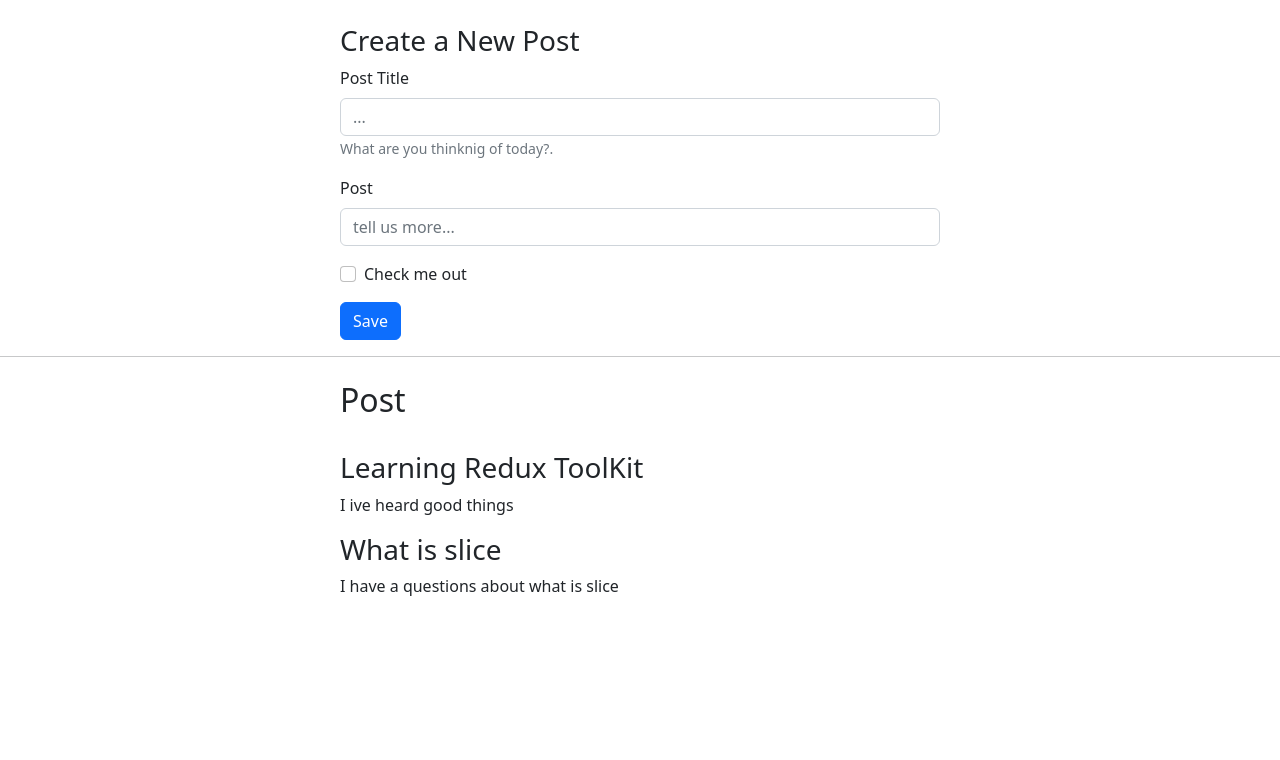
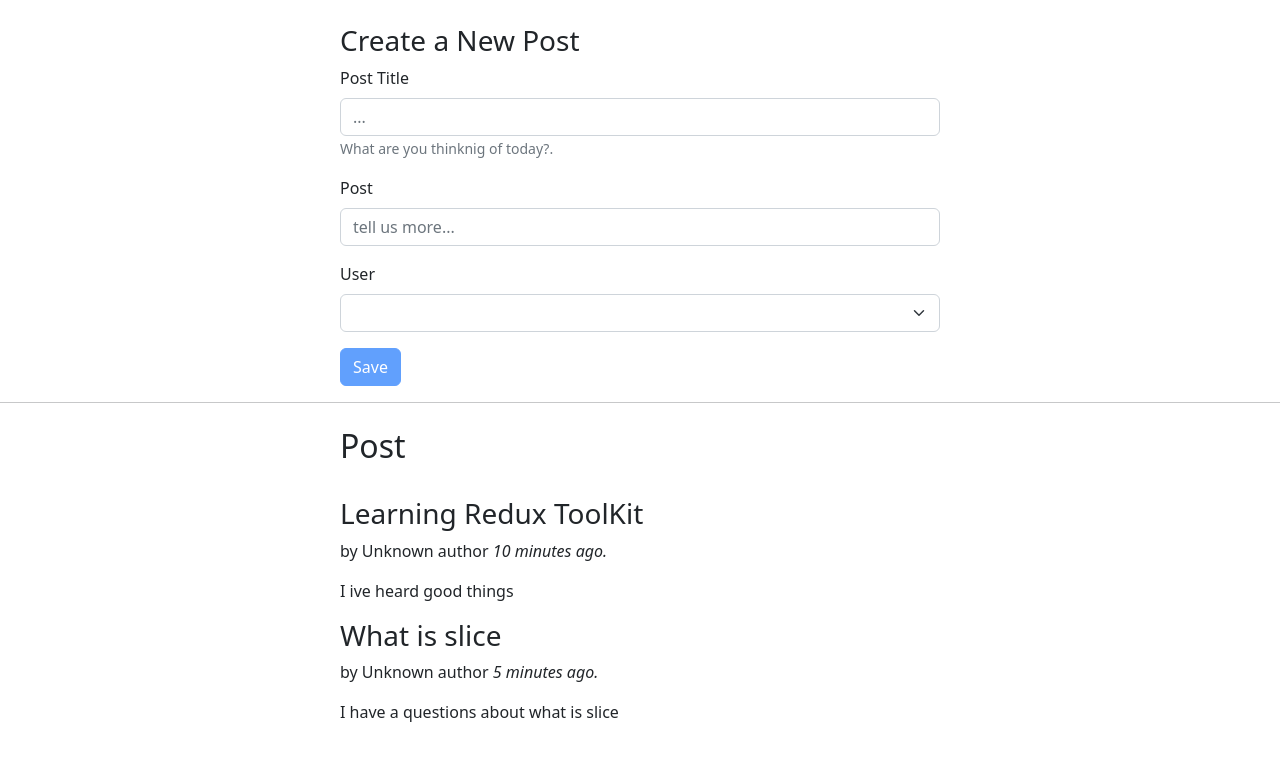
Before and after one commit to LRam10/reduxApp, a React (Create React App) app: page / in a window 1280 px wide. Shown: the top 760 px of the page. Built offline with nearby package versions, Linux system fonts and the light colour scheme.

Commit message:
author and timestamp added

```diff
--- a/package.json
+++ b/package.json
@@ -8,6 +8,7 @@
     "@testing-library/react": "^13.3.0",
     "@testing-library/user-event": "^13.5.0",
     "bootstrap": "^5.2.0",
+    "date-fns": "^2.29.1",
     "react": "^18.2.0",
     "react-bootstrap": "^2.4.0",
     "react-dom": "^18.2.0",
--- a/src/components/SubmissionForm.js
+++ b/src/components/SubmissionForm.js
@@ -1,19 +1,27 @@
 import React, { useState } from "react";
 import { Form, Button } from "react-bootstrap";
-import { useDispatch } from "react-redux";
+import { useDispatch, useSelector } from "react-redux";
+import { postAdded } from "../features/post/post_slice";
+import { selectAllUsers } from "../features/users/userSlice";
+const SubmissionForm = () => {
+  const [title, setTitle] = useState("");
+  const [content, setContent] = useState("");
+  const [userId, setUserId] = useState("");
+  const dispatch = useDispatch();
 
-import { postAdded } from "../features/post/post_slice";
-const SubmissionForm = () => {
-  const [ title, setTitle ] = useState('');
-  const [ content, setContent ] = useState('');
-  const dispatch = useDispatch();
+  const users = useSelector(selectAllUsers);
+
+  const canSave = Boolean(title) && Boolean(content) && Boolean(userId)
+  const userList = users.map((user) => (
+    <option key={user.id} value={user.id}>
+      {user.name}
+    </option>
+  ));
   const onSavePost = () => {
     if (title && content) {
-      dispatch(
-        postAdded(title,content)
-      );
-      setTitle('');
-      setContent('');
+      dispatch(postAdded(title, content, userId));
+      setTitle("");
+      setContent("");
     }
   };
   return (
@@ -28,7 +36,7 @@ const SubmissionForm = () => {
             id="postTitle"
             name="postTitle"
             value={title}
-            onChange={(e)=> setTitle(e.target.value)}
+            onChange={(e) => setTitle(e.target.value)}
           />
           <Form.Text className="text-muted">
             What are you thinknig of today?.
@@ -42,13 +50,23 @@ const SubmissionForm = () => {
             id="content"
             name="content"
             value={content}
-            onChange={(e)=>setContent(e.target.value)}
+            onChange={(e) => setContent(e.target.value)}
           />
         </Form.Group>
-        <Form.Group className="mb-3" controlId="formBasicCheckbox">
-          <Form.Check type="checkbox" label="Check me out" />
+        <Form.Group className="mb-3">
+          <Form.Label htmlFor="user">User</Form.Label>
+          <Form.Select
+            id="user"
+            value={userId}
+            onChange={(e) => setUserId(e.target.value)}
+          >
+            <option value=''></option>
+            {userList}
+          </Form.Select>
         </Form.Group>
-        <Button variant="primary" onClick={onSavePost}>
+        <Button variant="primary"
+        onClick={onSavePost}
+        disabled={!canSave}>
           Save
         </Button>
       </Form>
--- /dev/null
+++ b/src/features/TimeAgo.js
@@ -0,0 +1,19 @@
+import React from 'react';
+import { parseISO, formatDistanceToNow } from 'date-fns';
+
+const TimeAgo = ({timestamp}) => {
+
+    let timeAgo = '';
+    if(timestamp){
+        const date = parseISO(timestamp);
+        const timePeriod = formatDistanceToNow(date);
+        timeAgo = `${timePeriod} ago.`
+    }
+    return (
+        <span title={timestamp}>
+            &nbsp;<i>{timeAgo}</i>
+        </span>
+    );
+}
+
+export default TimeAgo;
--- a/src/features/post/PostList.js
+++ b/src/features/post/PostList.js
@@ -1,11 +1,17 @@
 import React from "react";
 import { useSelector } from "react-redux";
 import {selectAllPosts} from "./post_slice"
+import PostAuth from "../users/PostAuth";
+import TimeAgo from "../TimeAgo";
 const PostList = () => {
   const posts = useSelector(selectAllPosts);
   const renderedPost = posts.map((post) => (
     <article key={post.id}>
       <h3>{post.title}</h3>
+      <p className="float-left">
+          <PostAuth userId={post.userId}/>
+          <TimeAgo timestamp={post.date}/>
+      </p>
       <p>{post.content}</p>
     </article>
   ));
--- a/src/features/post/post_slice.js
+++ b/src/features/post/post_slice.js
@@ -1,14 +1,20 @@
 import { createSlice, nanoid } from "@reduxjs/toolkit";
+import { sub } from "date-fns";
+
+
+
 const initialState = [
   {
     id: "1",
     title: "Learning Redux ToolKit",
     content: "I ive heard good things",
+    date: sub(new Date(), {minutes: 10}).toISOString(),
   },
   {
     id: "2",
     title: "What is slice",
     content: "I have a questions about what is slice",
+    date: sub(new Date(), {minutes: 5}).toISOString(),
   },
 ];
 const postSlice = createSlice({
@@ -19,12 +25,14 @@ const postSlice = createSlice({
       reducer(state, action) {
         state.push(action.payload);
       },
-      prepare(title,content) {
+      prepare(title,content,userId) {
           return{
             payload:{
               id:nanoid(),
               title,
-              content
+              content,
+              date: new Date().toISOString(),
+              userId
             }
           }
       },
--- /dev/null
+++ b/src/features/users/PostAuth.js
@@ -0,0 +1,14 @@
+import React from 'react';
+import { useSelector } from 'react-redux';
+import {selectAllUsers} from './userSlice'
+const PostAuth = ({userId})=> {
+    const users = useSelector(selectAllUsers);
+    const author = users.find(user => user.id === userId)
+    return (
+        <span className='font-weight-light'>
+            by {author ? author.name : 'Unknown author'}
+        </span>
+    );
+}
+
+export default PostAuth;
--- a/src/features/users/userSlice.js
+++ b/src/features/users/userSlice.js
@@ -17,6 +17,6 @@ const userSlice = createSlice({
 })
 
 
-export const selectAllUser = (state)=>state.users;
+export const selectAllUsers = (state)=>state.users;
 
 export default userSlice.reducer;
```
Also changed, not shown: 1 other file (tests, documents, lock files or other folders).
